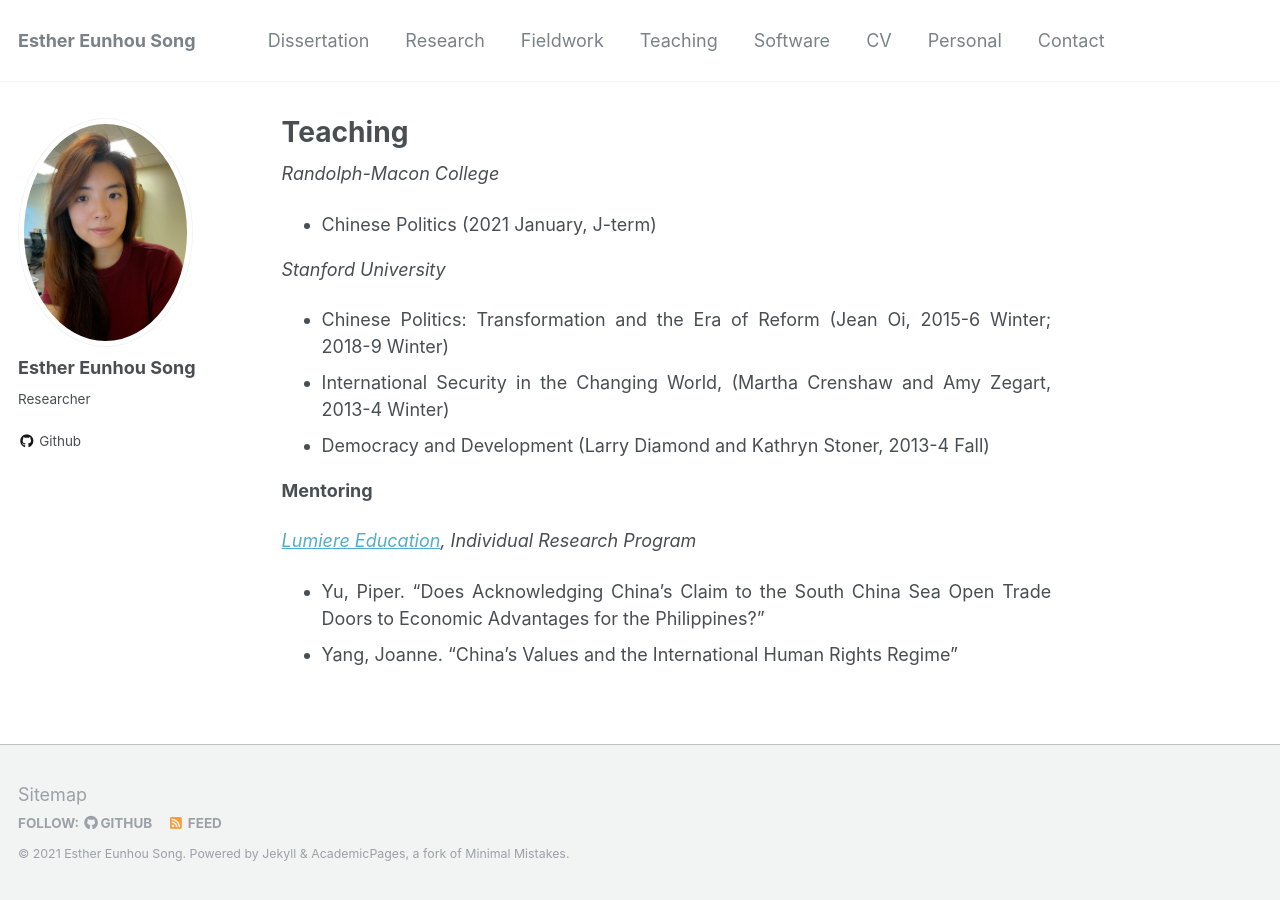
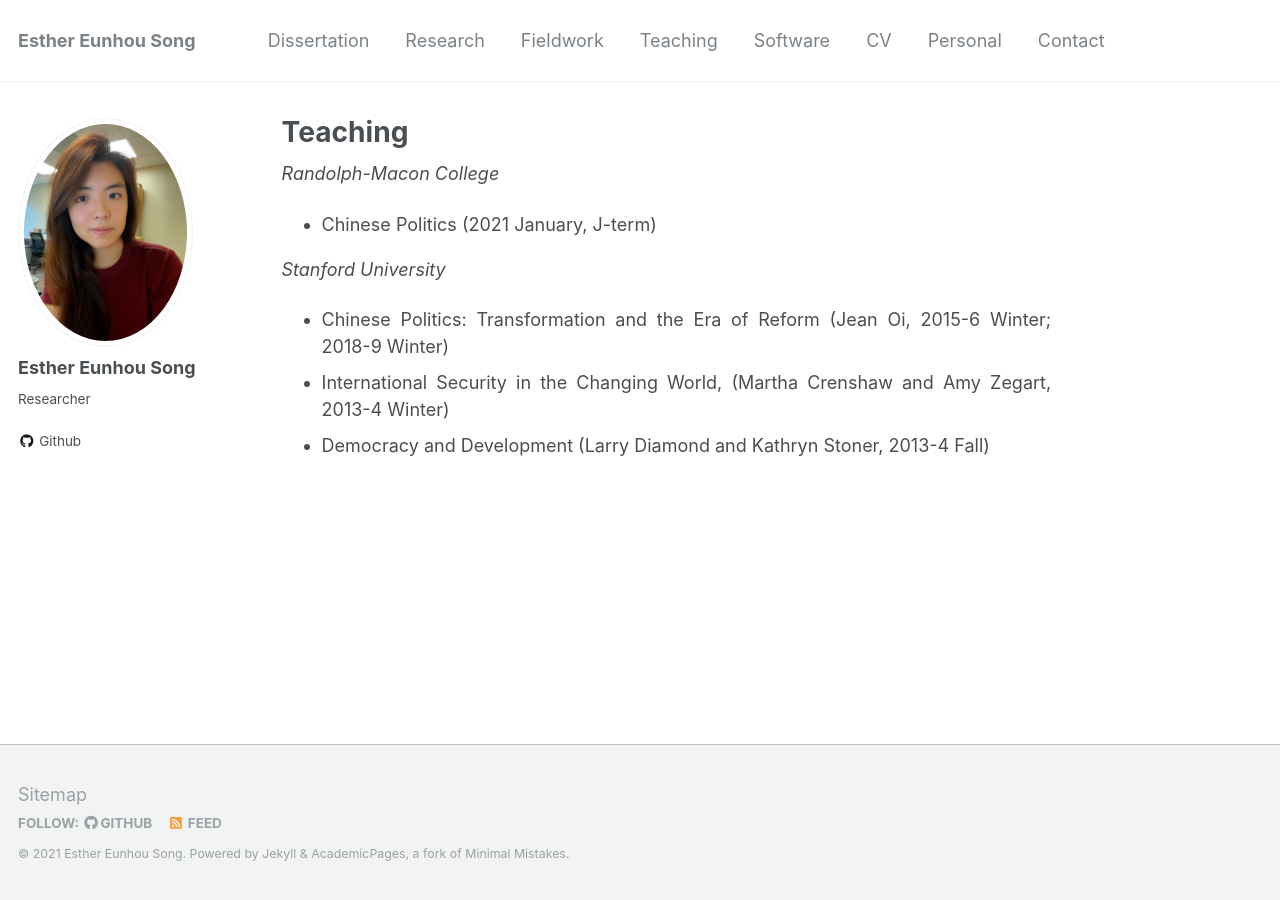
Before and after one commit to ehsong/ehsong.github.io, a Jekyll site: the page built from _pages/teaching.md, in a window 1280 px wide. Built offline with Jekyll 4.4.1, drawn with Linux system fonts in a browser that asks for light colours.

Commit message:
Update teaching.md

```diff
--- a/_pages/teaching.md
+++ b/_pages/teaching.md
@@ -12,9 +12,3 @@ author_profile: true
 - Chinese Politics: Transformation and the Era of Reform (Jean Oi, 2015-6 Winter; 2018-9 Winter)
 - International Security in the Changing World, (Martha Crenshaw and Amy Zegart, 2013-4 Winter)
 - Democracy and Development (Larry Diamond and Kathryn Stoner, 2013-4 Fall)
-
-**Mentoring**
-
-*[Lumiere Education](https://www.lumiere-education.com/), Individual Research Program*
-- Yu, Piper. "Does Acknowledging China's Claim to the South China Sea Open Trade Doors to Economic Advantages for the Philippines?"
-- Yang, Joanne. "China's Values and the International Human Rights Regime"
```
